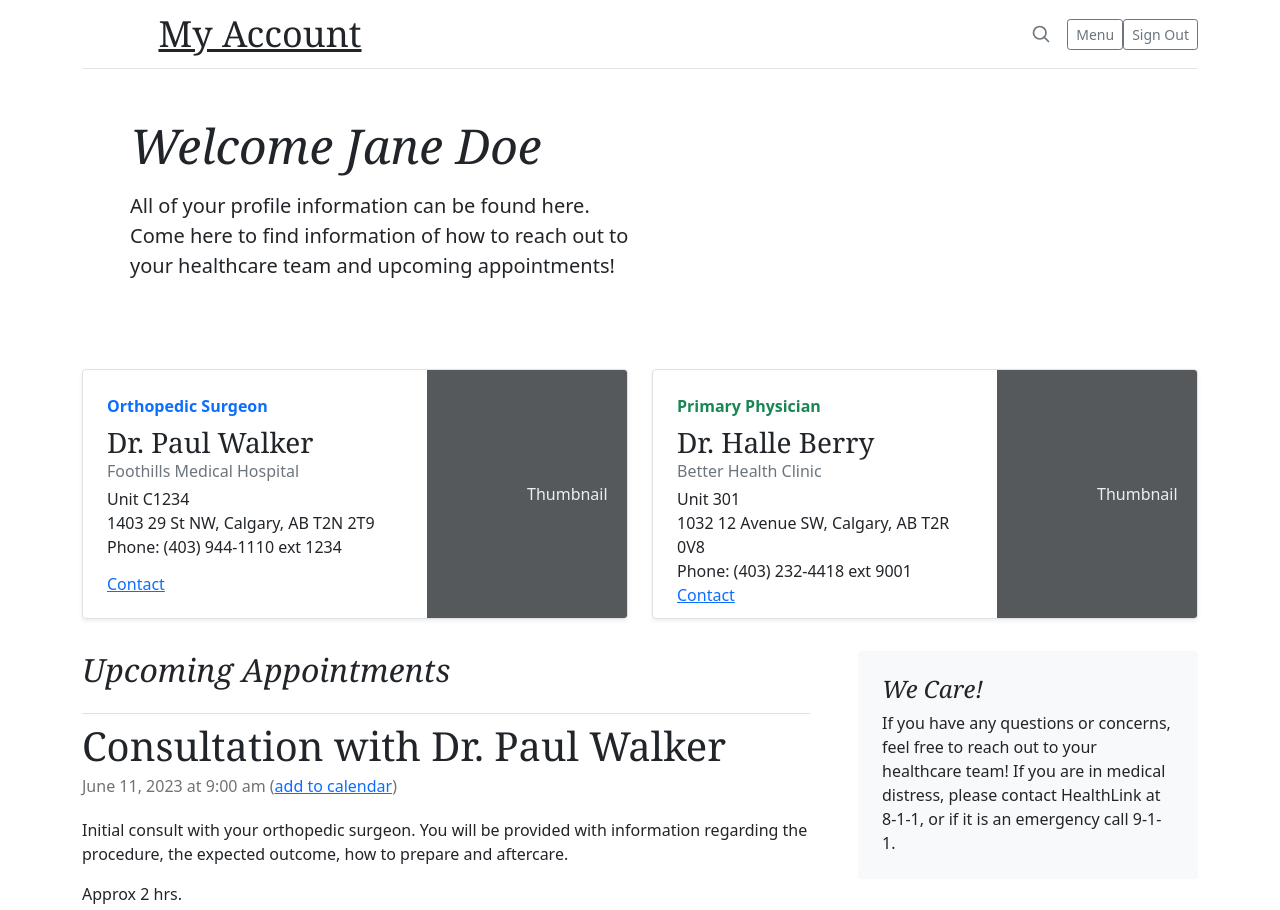
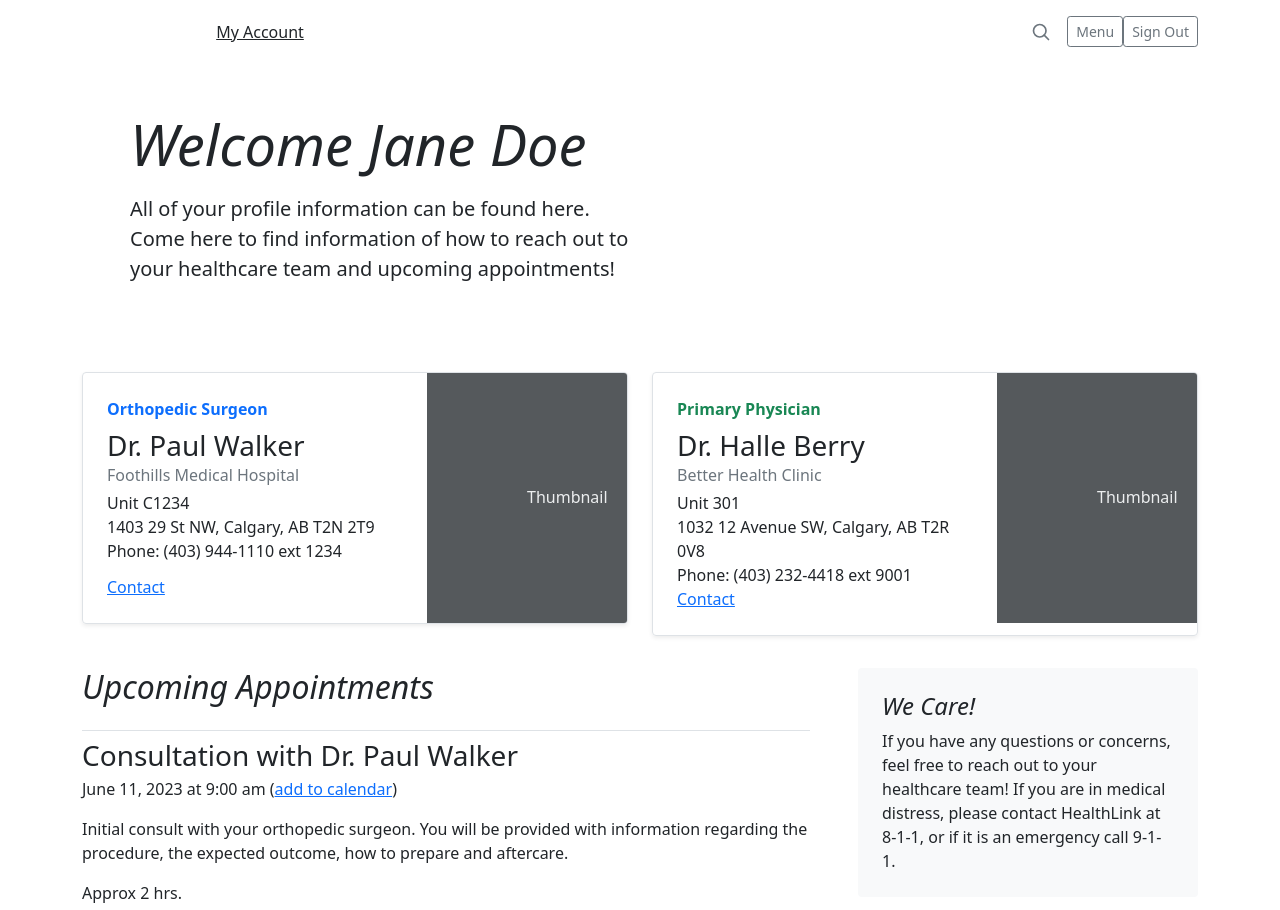
Before and after one commit to NicholasLor/NursingHackathonApp2, a website built with Vite: page NursingHackathonApp/myAccount.html in a window 1280 px wide. Shown: the top 910 px of the page. Built offline with nearby package versions, Linux system fonts and the light colour scheme.

```diff
--- a/NursingHackathonApp/myAccount.css
+++ b/NursingHackathonApp/myAccount.css
@@ -1,11 +1,11 @@
 /* stylelint-disable selector-list-comma-newline-after */
-
+/*
 .blog-header {
   border-bottom: 1px solid #e5e5e5;
 }
 
 .blog-header-logo {
-  font-family: "Playfair Display", Georgia, "Times New Roman", serif/*rtl:Amiri, Georgia, "Times New Roman", serif*/;
+  font-family: "Playfair Display", Georgia, "Times New Roman", serif;
   font-size: 2.25rem;
 }
 
@@ -14,7 +14,7 @@
 }
 
 h1, h2, h3, h4, h5, h6 {
-  font-family: "Playfair Display", Georgia, "Times New Roman", serif/*rtl:Amiri, Georgia, "Times New Roman", serif*/;
+  font-family: "Playfair Display", Georgia, "Times New Roman", serif/;
 }
 
 .display-4 {
@@ -33,17 +33,17 @@
 .h-250 { height: 250px; }
 @media (min-width: 768px) {
   .h-md-250 { height: 250px; }
-}
+} */
 
 /* Pagination */
-.blog-pagination {
+/* .blog-pagination {
   margin-bottom: 4rem;
-}
+} */
 
 /*
  * Blog posts
  */
-.blog-post {
+/* .blog-post {
   margin-bottom: 4rem;
 }
 .blog-post-title {
@@ -52,12 +52,12 @@
 .blog-post-meta {
   margin-bottom: 1.25rem;
   color: #727272;
-}
+} */
 
 /*
  * Footer
  */
-.blog-footer {
+/* .blog-footer {
   padding: 2.5rem 0;
   color: #727272;
   text-align: center;
@@ -66,4 +66,4 @@
 }
 .blog-footer p:last-child {
   margin-bottom: 0;
-}
+} */
```
